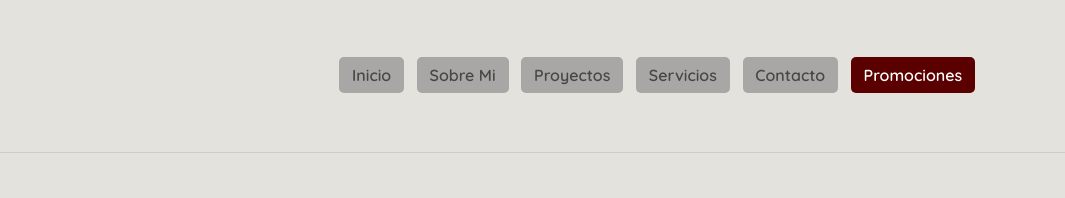
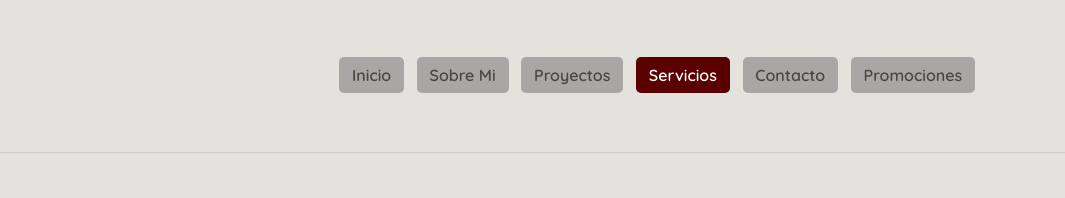
Before and after one commit to Carolina15-05/AnsDesing, a plain HTML site: page servicios.html in a window 1280 px wide. Shown: the top 198 px of the page, 215-1280 px from the left. Drawn offline with Linux system fonts and the light colour scheme.

Commit message:
Highlight 'Servicios' as active in navigation
Updated the 'Servicios' page to highlight the current section in the navigation.

```diff
--- a/servicios.html
+++ b/servicios.html
@@ -17,9 +17,9 @@
           <li><a href="index.html">Inicio</a></li>
           <li><a href="sobre-mi.html">Sobre Mi</a></li>
           <li><a href="proyectos.html">Proyectos</a></li>
-          <li><a href="servicios.html">Servicios</a></li>
+          <li><a href="servicios.html" class="active">Servicios</a></li>
           <li><a href="contacto.html">Contacto</a></li>
-          <li><a href="promociones.html" class="active">Promociones</a></li>
+          <li><a href="promociones.html">Promociones</a></li>
         </ul>
       </nav>
     </div>
```
